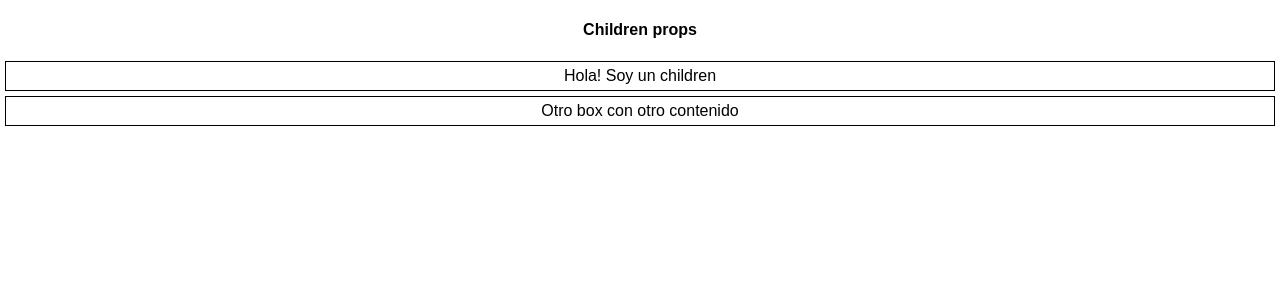
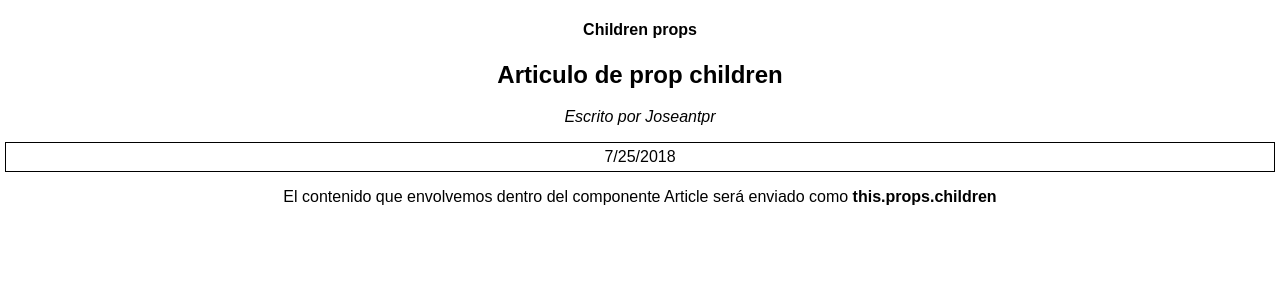
Before and after one commit to JoseAntpr/react-training, a React (Create React App) app: page / in a window 1280 px wide. Shown: the top 300 px of the page. Built offline with nearby package versions, Linux system fonts and the light colour scheme.

Commit message:
ADD: add children layout

```diff
--- a/src/sections/children.js
+++ b/src/sections/children.js
@@ -10,13 +10,36 @@ class Box extends Component {
     }
 }
 
+class Article extends Component {
+    render() {
+        return (
+            <section>
+                <h2>{this.props.title}</h2>
+                <p><em>Escrito por {this.props.author}</em></p>
+                <Box>{this.props.date}</Box>
+                <article>
+                    {this.props.children}
+                </article>
+            </section>
+        )
+
+    }
+}
+
 export default class Children extends Component {
     render() {
         return (
             <div>
                 <h4>Children props</h4>
-                <Box>Hola! Soy un children</Box>
-                <Box>Otro box con otro contenido</Box>
+                <Article
+                    author="Joseantpr"
+                    date={new Date().toLocaleDateString()}
+                    title='Articulo de prop children'
+                >
+                    <p>El contenido que envolvemos dentro del componente Article será enviado como
+                    <strong> this.props.children</strong>
+                    </p>
+                </Article>
             </div>
         )
     }
```
